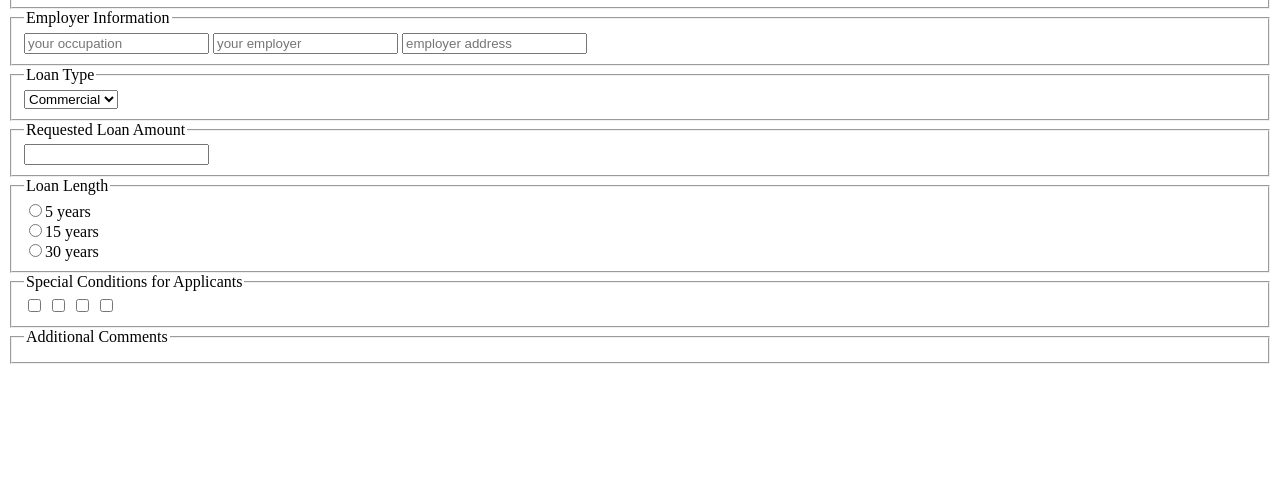
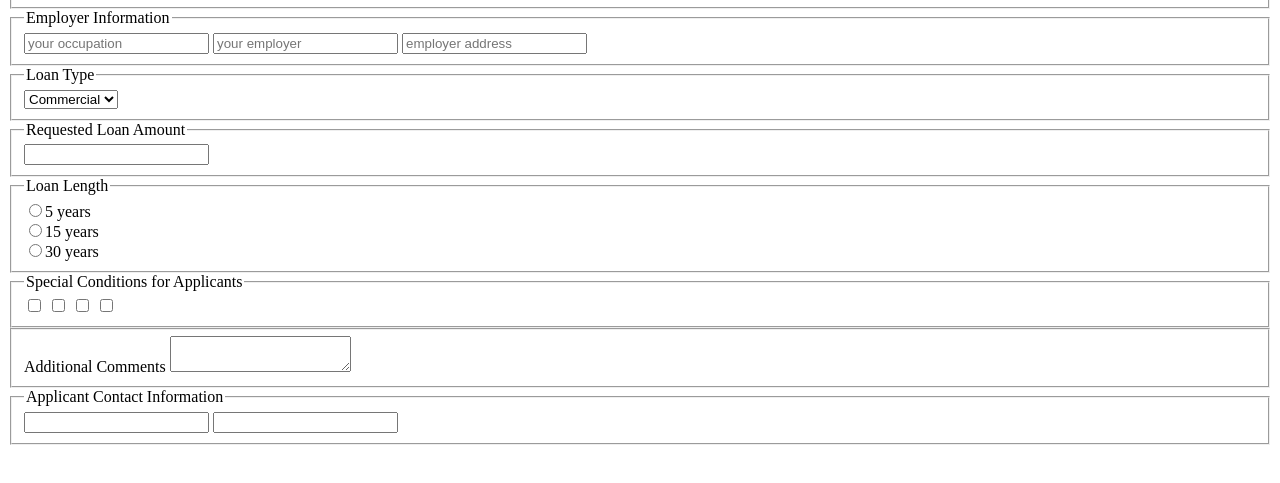
Before and after one commit to katherinetuter/banking_form, a plain HTML site: page index.html in a window 1280 px wide. Shown: the part 127-610 px from the top of the page. Drawn offline with Linux system fonts and the light colour scheme.

Commit message:
added contact boxes

```diff
--- a/index.html
+++ b/index.html
@@ -54,8 +54,19 @@
 		</fieldset>
 
 		<fieldset>
-			<legend>Additional Comments</legend>
+			<label for="comments">Additional Comments</label>
+			<textarea name="comments"></textarea>
 		</fieldset>
+
+		<fieldset>
+			<legend>Applicant Contact Information</legend>
+			<input type="tel" name="your phone number">
+			<input type="email" name="your email address">
+		</fieldset>
+
+
+
+
 			<!--
 
 
@@ -63,7 +74,7 @@
 
 
 
-A text area to allow for additional comments
+
 Applicant email address
 Applicant telephone number
 Applicant LinkedIn URL -->
```
